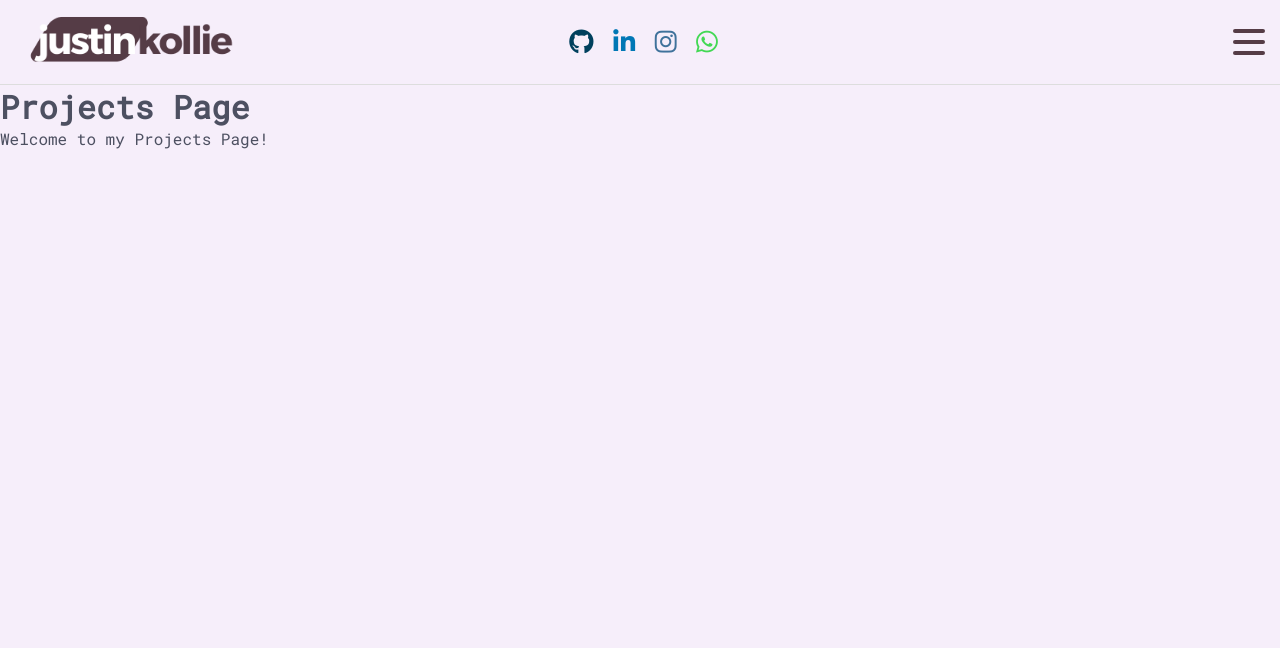
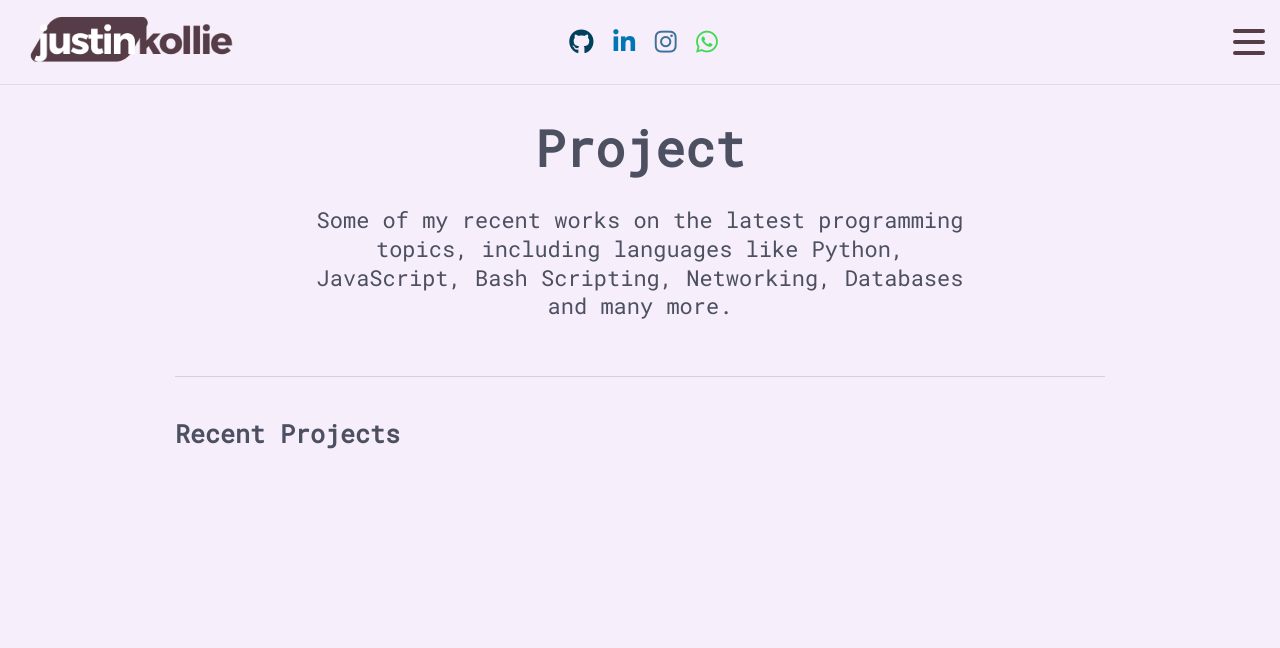
Before and after one commit to sandocodes/personal_portfolio, a Django app: page /projects/ in a window 1280 px wide. Shown: the top 648 px of the page. Run offline with Django 5.2, Linux system fonts and the light colour scheme; data that the repository does not hold is empty; some libraries are stand-ins or nearby versions.

Commit message:
Project page
Styled hero section on project page

```diff
--- a/portfolio/website/static/about_styles.css
+++ b/portfolio/website/static/about_styles.css
@@ -15,7 +15,7 @@
 }
 
 .about_page .about_hero .about_me {
-    background-color: yellow;
+    /* background-color: yellow; */
 }
 
 .about_page .about_hero .about_me h3 {
--- a/portfolio/website/static/blog_styles.css
+++ b/portfolio/website/static/blog_styles.css
@@ -57,7 +57,7 @@
     text-decoration: none;
     color: rgb(124, 118, 118);
     background-color: white;
-    /* border-radius: 15px; */
+    border-radius: 15px;
     box-shadow: -1px 3px 15px -7px rgba(117,113,113,0.56);
     -webkit-box-shadow: -1px 3px 15px -7px rgba(117,113,113,0.56);
     -moz-box-shadow: -1px 3px 15px -7px rgba(117,113,113,0.56);
--- a/portfolio/website/static/home_styles.css
+++ b/portfolio/website/static/home_styles.css
@@ -201,17 +201,10 @@
     text-decoration: none;
     color: rgb(124, 118, 118);
     background-color: #ffffff;
-<<<<<<< Updated upstream
-    border-radius:  15px;
-    box-shadow: -1px 3px 15px -2px rgba(117,113,113,0.56);
-    -webkit-box-shadow: -1px 3px 15px -2px rgba(117,113,113,0.56);
-    -moz-box-shadow: -1px 3px 15px -2px rgba(117,113,113,0.56);
-=======
-    /* border-radius: 15px; */
+    border-radius: 15px;
     box-shadow: -1px 3px 15px -7px rgba(117,113,113,0.56);
     -webkit-box-shadow: -1px 3px 15px -7px rgba(117,113,113,0.56);
     -moz-box-shadow: -1px 3px 15px -7px rgba(117,113,113,0.56);
->>>>>>> Stashed changes
 }
 
 /* Card image */
--- a/portfolio/website/static/projects_styles.css
+++ b/portfolio/website/static/projects_styles.css
@@ -1 +1,41 @@
 /* Projects Page Styles */
+.project_section {
+    font-family: var(--link_font);
+    max-width: 1300px;
+}
+
+.project_section .project_hero {
+    margin: 0 auto;
+    min-height: 30vh;
+    text-align: center;
+    display: flex;
+    flex-direction: column;
+    align-items: center;
+    justify-content: center;
+    padding: 30px;
+}
+
+.project_hero .project_title {
+    font-size: 50px;
+}
+
+.project_hero .project_page_description {
+    font-size: 22px;
+    max-width: 650px;
+    line-height: 1.8rem;
+    margin: 25px 0;
+}
+
+.project_section ._projects  {
+    max-width: 930px;
+    margin: auto;
+}
+
+.project_section ._projects .latest_heading {
+    font-size: 25px;
+    padding: 40px 0;
+    border-top: 1px solid lightgray;
+}
+
+
+/* Projects */
--- a/portfolio/website/templates/about_page.html
+++ b/portfolio/website/templates/about_page.html
@@ -53,7 +53,7 @@
         <div class="reach_out">
             <h3>Reach Out</h3>
             <p>Do you have a topic you'd like me to blog or write an article about?</p>
-            <p>Email me at <a href="#">codewithjustin@yahoo.com</a> or <a href="#">kolliejustin418@gmail.com</a>.</p>
+            <p>Email me at <a href="mailto:codewithjustin@yahoo.com" target="_blank">codewithjustin@yahoo.com</a> or <a href="mailto:kolliejustin418@gmail.com" target="_blank">kolliejustin418@gmail.com</a>.</p>
         </div>
     </div>
 {% endblock %}
--- a/portfolio/website/templates/projects_page.html
+++ b/portfolio/website/templates/projects_page.html
@@ -1,10 +1,15 @@
 {% extends 'base_layout.html' %}
 
 {% block content %}
-    <div>
-        <h1>Projects Page</h1>
-        <p>Welcome to my Projects Page!</p>
-        <div>
+    <div class="project_section">
+        <!-- blog hero section -->
+        <div class="project_hero">
+            <h3 class="project_title">Project</h3>
+            <p class="project_page_description">Some of my recent works on the latest programming topics, including languages like Python, JavaScript, Bash Scripting, Networking, Databases and many more.</p>
+        </div>
+        <div class="_projects">
+            <!-- Latest Projects -->
+            <h3 class="latest_heading">Recent Projects</h3>
             {% for project in projects %}
             <a href="{% url 'project_detail_page' slug=project.slug %}" class="_project">
                 <img src="{{ project.image.url }}" alt="{{ project.name }}">
```
